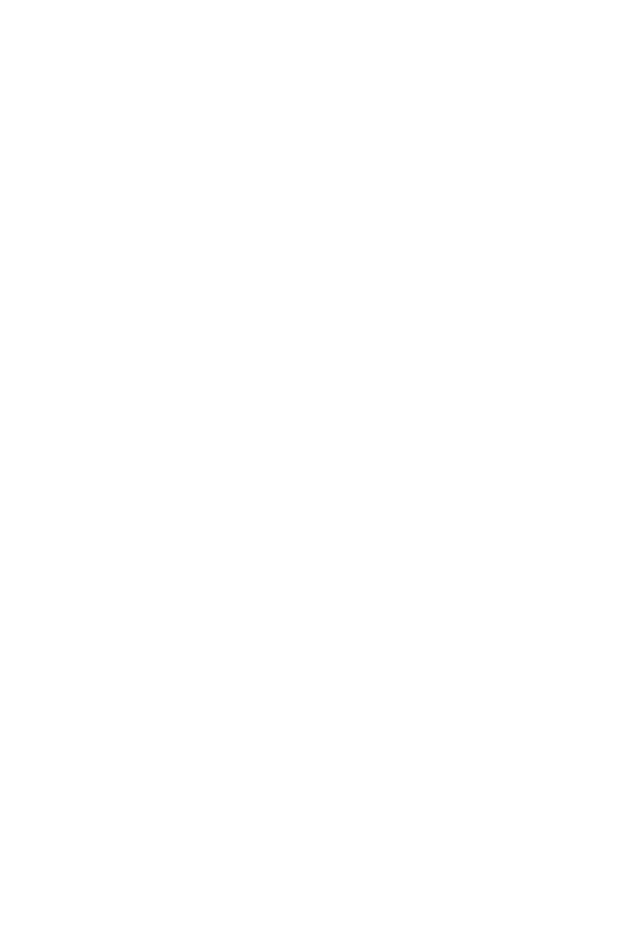
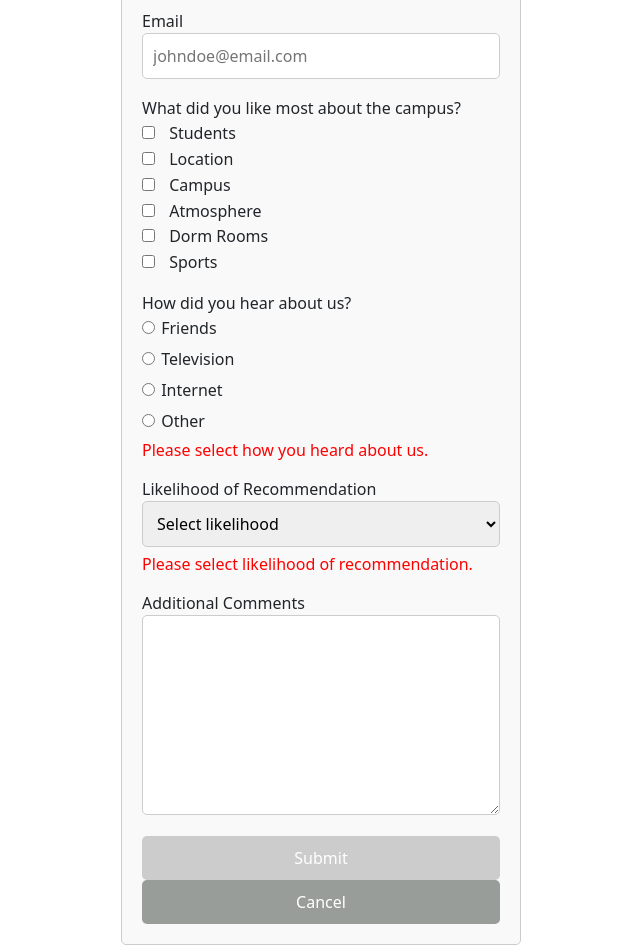
Before and after one commit to bobogmu/student-survey-angular, an Angular app: page /survey in a window 1280 px wide. Shown: the part 1020-1965 px from the top of the page, without its empty margins (319-959 px from the left). Before the commit the page ends 938 px from the top, so only its background shows below. Built offline with nearby package versions, Linux system fonts and the light colour scheme.

Commit message:
Finished survey and added some comments

```diff
--- a/src/app/header/header.component.css
+++ b/src/app/header/header.component.css
@@ -1,4 +1,8 @@
-/* Main header container*/
+/* Authors: Brett Burcher, Momal Noori */
+/* Geroge Mason University, SWE642, Assignment 3 */
+/* Date: 7/15/24 */
+
+/* Header style */
 header {
     margin: 0;
     font-family: Arial, Helvetica, sans-serif;
--- a/src/app/header/header.component.html
+++ b/src/app/header/header.component.html
@@ -1,5 +1,6 @@
 <!--- Authors: Brett Burcher, Momal Noori-->
 <!--- Geroge Mason University, SWE642, Assignment 3 --->
+<!--- Date: 7/15/24 --->
 
 <!--- Nar bar --->
 <nav class="navbar navbar-expand-lg navbar-light bg-light">
--- a/src/app/header/header.component.ts
+++ b/src/app/header/header.component.ts
@@ -1,3 +1,9 @@
+/**
+   *  Authors: Brett Burcher, Momal Noori
+   *  Geroge Mason University, SWE642, Assignment 3
+   *  Date: 7/15/24
+   */
+
 import { Component, Input } from '@angular/core';
 
 @Component({
--- a/src/app/home/home.component.css
+++ b/src/app/home/home.component.css
@@ -1,3 +1,7 @@
+/* Authors: Brett Burcher, Momal Noori */
+/* Geroge Mason University, SWE642, Assignment 3 */
+/* Date: 7/15/24 */
+
 /* Custom styles for the card */
 .card {
     background-color: #f8f9fa; /* Light background color */
--- a/src/app/home/home.component.html
+++ b/src/app/home/home.component.html
@@ -1,6 +1,6 @@
 <!--- Authors: Brett Burcher, Momal Noori-->
 <!--- Geroge Mason University, SWE642, Assignment 3 --->
-
+<!--- Date: 7/15/24 --->
 <!---Description of website--->
 <div class="container mt-5">
     <div class="row">
--- a/src/app/home/home.component.ts
+++ b/src/app/home/home.component.ts
@@ -1,3 +1,9 @@
+/**
+   *  Authors: Brett Burcher, Momal Noori
+   *  Geroge Mason University, SWE642, Assignment 3
+   *  Date: 7/15/24
+   */
+
 import { Component } from '@angular/core';
 import { HeaderComponent } from '../header/header.component';
 import { Routes } from '@angular/router';
--- a/src/app/surveyform/surveyform.component.css
+++ b/src/app/surveyform/surveyform.component.css
@@ -1,3 +1,7 @@
+/* Authors: Brett Burcher, Momal Noori */
+/* Geroge Mason University, SWE642, Assignment 3 */
+/* Date: 7/15/24 */
+
 /* Form container */
 .form-container {
     max-width: 400px;
@@ -13,15 +17,19 @@
     margin-bottom: 15px;
 }
 
+/*Style input type for text, email, and date to match input box*/
 .input-box input[type="text"],
 .input-box input[type="email"],
+.input-box input[type="date"],
+
+/* Submit button Structure */
 .submit-button {
     width: 100%;
     padding: 10px;
     font-size: 16px;
     border: 1px solid #ccc;
     border-radius: 5px;
-    box-sizing: border-box; /* Ensures padding and border are included in element's total width and height */
+    box-sizing: border-box;
 }
 
 /* Submit button style */
@@ -32,12 +40,97 @@
     cursor: pointer;
 }
 
+/* cancel/clear button style and structure */
+.clear-button{
+    width: 100%;
+    padding: 10px;
+    font-size: 16px;
+    border: 1px solid #ccc;
+    border-radius: 5px;
+    box-sizing: border-box;
+    background-color: #999d99;
+    color: white;
+    border: none;
+    cursor: pointer;
+}
+
+/* Submit button hover effect */
 .submit-button:hover {
     background-color: #45a049;
 }
 
+/* Submit Disabled style */
 .submit-button:disabled {
-    /* Styles for disabled state */
-    background-color: #cccccc; /* Light gray */
+    background-color: #cccccc;
     cursor: not-allowed;
 }
+
+/* Checkbox container */
+.checkbox-container {
+    margin-bottom: 15px;
+}
+
+/* Checkbox input style */
+.checkbox-container input[type="checkbox"] {
+    margin-right: 10px;
+    cursor: pointer;
+}
+
+/* Checkbox label style */
+.checkbox-container label {
+    display: inline-block;
+    vertical-align: middle;
+    cursor: pointer;
+}
+
+/* Radio button container */
+.radio-container {
+    margin-bottom: 15px;
+}
+
+/*Spaces out radio options*/
+.radio-option {
+    margin-bottom: 5px;
+}
+
+/* Radio button input style */
+.radio-container input[type="radio"] {
+    margin-right: 2px;
+    cursor: pointer;
+}
+
+/* Radio button label style */
+.radio-container label {
+    display: inline-block;
+    vertical-align: middle;
+    cursor: pointer;
+}
+
+/* Dropdown container */
+.input-box select {
+    width: 100%;
+    padding: 10px;
+    font-size: 16px;
+    border: 1px solid #ccc;
+    border-radius: 5px;
+    box-sizing: border-box;
+}
+
+/* Short answer text area input type */
+.input-box textarea {
+    width: 100%;
+    height: 200px;
+    padding: 10px;
+    font-size: 16px;
+    border: 1px solid #ccc;
+    border-radius: 5px;
+    box-sizing: border-box;
+    resize: vertical;
+}
+
+/* Error message style */
+.input-box span {
+    color: red;
+    display: block;
+    margin-top: 5px;
+}
--- a/src/app/surveyform/surveyform.component.html
+++ b/src/app/surveyform/surveyform.component.html
@@ -1,5 +1,15 @@
+<!--- Authors: Brett Burcher, Momal Noori-->
+<!--- Geroge Mason University, SWE642, Assignment 3 --->
+<!--- Date: 7/15/24 --->
+
 <div class="form-container">
     <form #form = "ngForm" (ngSubmit)="onSubmit(surveyForm)" #surveyForm = "ngForm">
+        <!---Date--->
+        <div class="input-box">
+            <label>Date</label>
+            <input type="date" id="date" name="date" [(ngModel)]="formData.date" required #date="ngModel">
+            <span *ngIf="date.invalid && date.touched" style="color: red;">Please enter the date.</span>
+        </div>
         <!---First Name--->
         <div class="input-box">
             <label>First Name</label>
@@ -16,7 +26,7 @@
         <div class="input-box">
             <label for="country">Country</label>
             <select id="country" name="country" [(ngModel)]="formData.country" required #country="ngModel" class="form-control" ngModel required>
-                <option value="default" disabled>Select your country</option>
+                <option value="" disabled>Select your country</option>
                 <option value="united_states">United States</option>
                 <option value="united_kingdom">United Kingdom</option>
                 <option value="australia">Australia</option>
@@ -42,7 +52,7 @@
         <div class="input-box">
             <label for="state">State</label>
             <select id="state" name="state" [(ngModel)]="formData.state" #state="ngModel" class="form-control" ngModel required>
-                <option value="default" disabled>Select your state</option>
+                <option value="" disabled>Select your state</option>
                 <option value="Alabama">Alabama</option>
                 <option value="Alaska">Alaska</option>
                 <option value="Arizona">Arizona</option>
@@ -102,11 +112,84 @@
             <input type="text" id="zipcode" name="zipcode" [(ngModel)]="formData.zipCode" #zipcode="ngModel" placeholder="90210" ngModel pattern="[0-9]{5}" required>
             <span *ngIf="zipcode.invalid && zipcode.touched" style="color: red;">Please enter a zipcode in the format 12345.</span>
         </div>
+        <!---Telepohone--->
+        <div class="input-box">
+            <label>Phone Number</label>
+            <input type="text" id="phoneNumber" name="phoneNumber" [(ngModel)]="formData.phoneNumber" #phoneNumber="ngModel" placeholder="5551114444" ngModel pattern="[0-9]{10}" required>
+            <span *ngIf="phoneNumber.invalid && phoneNumber.touched" style="color: red;">Please enter a valid US phone number.</span>
+        </div>
+        <!---Email--->
+        <div class="input-box">
+            <label>Email</label>
+            <input type="email" id="email" name="email" [(ngModel)]="formData.email" #email="ngModel" placeholder="johndoe@email.com" ngModel pattern="^[a-zA-Z0-9._%+-]+@[a-zA-Z0-9.-]+\.[a-zA-Z]{2,}$" required>
+            <span *ngIf="email.invalid && email.touched" style="color: red;">Please enter a valid email address.</span>
+        </div>
         <!---Check boxes (What you liked most)--->
+        <div class="input-box checkbox-container">
+            <label>What did you like most about the campus?</label>
+            <div>
+                <label><input type="checkbox" name="likedMostStudents" value="students" [(ngModel)]="formData.likedMost_students"> Students</label>
+            </div>
+            <div>
+                <label><input type="checkbox" name="likedMostLocation" value="location" [(ngModel)]="formData.likedMost_location"> Location</label>
+            </div>
+            <div>
+                <label><input type="checkbox" name="likedMostCampus" value="campus" [(ngModel)]="formData.likedMost_campus"> Campus</label>
+            </div>
+            <div>
+                <label><input type="checkbox" name="likedMostAtmosphere" value="atmosphere" [(ngModel)]="formData.likedMost_atmosphere"> Atmosphere</label>
+            </div>
+            <div>
+                <label><input type="checkbox" name="likedMostDorms" value="dormRooms" [(ngModel)]="formData.likedMost_dormRooms"> Dorm Rooms</label>
+            </div>
+            <div>
+                <label><input type="checkbox" name="likedMostSports" value="sports" [(ngModel)]="formData.likedMost_sports"> Sports</label>
+            </div>
+        </div>
         <!---Radio Buttons(How they became interested in the university)--->
+        <div class="input-box radio-container">
+            <label>How did you hear about us?</label>
+            <div>
+                <div class="radio-option">
+                    <label>
+                        <input type="radio" name="howDidYouHear" [(ngModel)]="formData.howDidYouHear" value="friends" required> Friends
+                    </label>
+                </div>
+                <div class="radio-option">
+                    <label>
+                        <input type="radio" name="howDidYouHear" [(ngModel)]="formData.howDidYouHear" value="television"> Television
+                    </label>
+                </div>
+                <div class="radio-option">
+                    <label>
+                        <input type="radio" name="howDidYouHear" [(ngModel)]="formData.howDidYouHear" value="internet"> Internet
+                    </label>
+                </div>
+                <div class="radio-option">
+                    <label>
+                        <input type="radio" name="howDidYouHear" [(ngModel)]="formData.howDidYouHear" value="other"> Other
+                    </label>
+                </div>
+            </div>
+            <span *ngIf="!formData.howDidYouHear" style="color: red;">Please select how you heard about us.</span>
+        </div>
         <!---Drop down list (Likelihood of recommendation)--->
+        <div class="input-box">
+            <label>Likelihood of Recommendation</label>
+            <select id="likelihood" name="likelihood" #recommendationLikelihood="ngModel" [(ngModel)]="formData.recommendationLikelihood" required>
+                <option value="" disabled>Select likelihood</option>
+                <option value="very_likely">Very Likely</option>
+                <option value="likely">Likely</option>
+                <option value="unlikely">Unlikely</option>
+            </select>
+            <span *ngIf="!formData.recommendationLikelihood" style="color: red;">Please select likelihood of recommendation.</span>
+        </div>
         <!---Text Area (Additional comments)--->
-
+        <!-- Short answer text box -->
+        <div class="input-box">
+            <label>Additional Comments</label>
+            <textarea id="additionalComments" name="additionalComments" [(ngModel)]="formData.additionalComments"></textarea>
+        </div>
         <!---Submit Button--->
         <div>
             <input type="submit" value="Submit" class="submit-button" [disabled]="surveyForm.invalid">
```
Also changed, not shown: src/app/surveyform/surveyform.component.ts (+72 -7 lines). Lines whose indentation alone changed are shown as unchanged.
